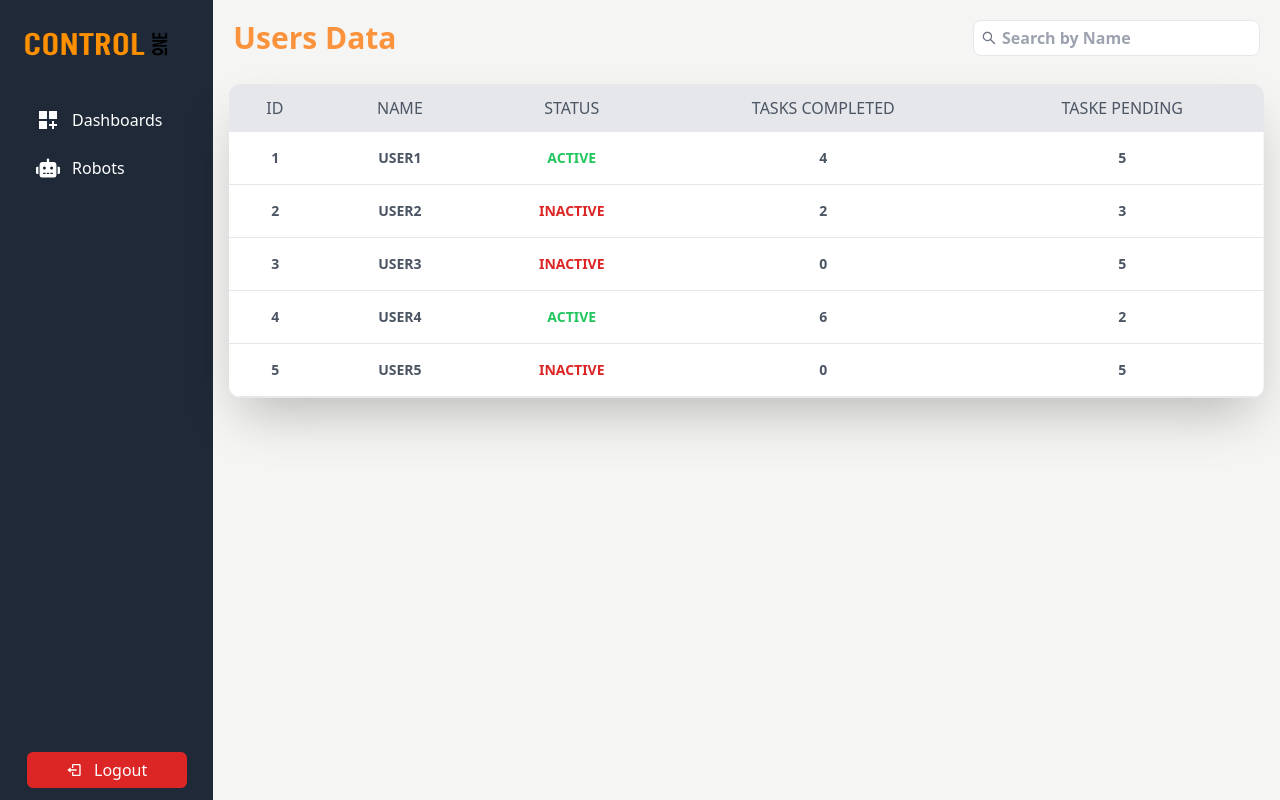
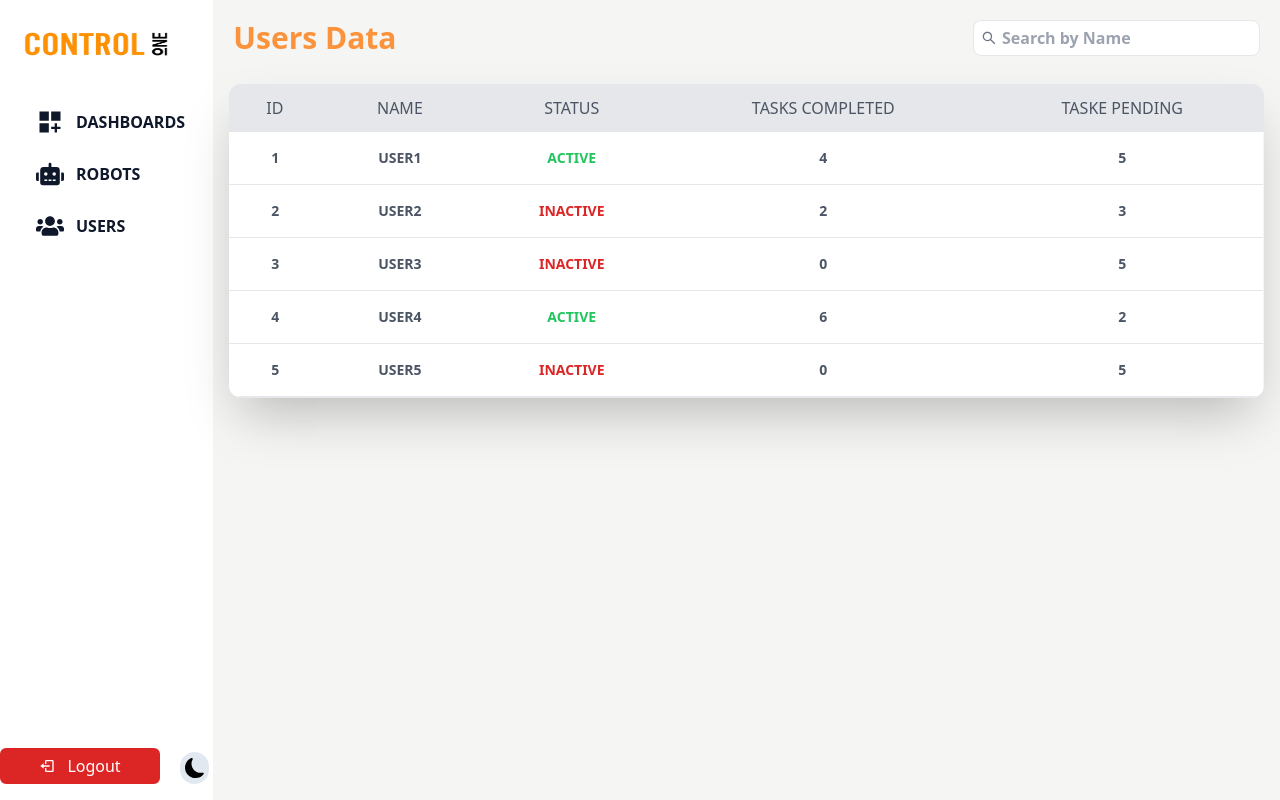
Before and after one commit to sudu-sudev/ControlOneFrontend, a React (Create React App) app: page /users in a window 1280 px wide. Built offline with nearby package versions, Linux system fonts and the light colour scheme.

Commit message:
Update Navbar.js

```diff
--- a/src/shared/Navbar.js
+++ b/src/shared/Navbar.js
@@ -1,16 +1,26 @@
-import React from 'react'
+import React, { useEffect, useState } from 'react'
 import { MdDashboardCustomize } from 'react-icons/md'
-import { FaRobot } from 'react-icons/fa'
+import { FaRobot, FaUsers } from 'react-icons/fa'
 import logo from '../logo.png'
 import { Link } from 'react-router-dom'
 import { BiLogOut } from 'react-icons/bi'
+import { BsFillSunFill, BsFillMoonFill } from 'react-icons/bs'
 
 const Navbar = () => {
+    const [theme, setTheme] = useState(false)
+    const element = document.documentElement
+
+    useEffect(() => {
+        theme === true
+            ? element.classList.add('dark')
+            : element.classList.remove('dark')
+    })
+
     return (
         <div
-            className={`bg-gray-800 flex flex-col text-white min-h-screen  top-0 left-0 w-2/12 `}
+            className={`dark:bg-slate-800 flex flex-col bg-slate-00 text-slate-900 dark:text-white min-h-screen  top-0 left-0 w-2/12 `}
         >
-            <div className="flex-1">
+            <div className="flex-1 ">
                 <Link to={'/dashboard'}>
                     <div className="flex items-center mt-4 hover:cursor-pointer hover:text-slate-400">
                         <img
@@ -20,33 +30,44 @@ const Navbar = () => {
                         />
                     </div>
                 </Link>
-                <div className="my-6 xl:ml-6 md:ml-4 sm:ml-2">
+                <div className="my-6 xl:ml-6 mr-3 md:ml-4 sm:ml-2 font-semibold">
                     <Link to={'/dashboard'}>
-                        <div className="xl:flex items-center hover:text-slate-400 hover:cursor-pointer ">
-                            <MdDashboardCustomize className="h-6 w-6 m-3  " />
-                            <span className="">Dashboards</span>
+                        <div className="xl:flex items-center hover:text-slate-400 hover:cursor-pointer dark:hover:bg-gray-700 hover:bg-slate-100 rounded">
+                            <MdDashboardCustomize className="h-7 w-7  m-3  " />
+                            <span className="uppercase">Dashboards</span>
                         </div>
                     </Link>
-                    {/* <MdDashboardCustomize className="h-6 w-6 m-3 hover:cursor-pointer hover:text-slate-400"/> */}
 
                     <Link to={'/robots'}>
-                        <div className="xl:flex  items-center hover:text-slate-400 hover:cursor-pointer ">
-                            <FaRobot className="h-6 w-6 m-3 " />
-                            <h1>Robots</h1>
+                        <div className="xl:flex  items-center hover:text-slate-400 hover:cursor-pointer dark:hover:bg-gray-700 hover:bg-slate-100 rounded">
+                            <FaRobot className="h-7 w-7  m-3 " />
+                            <h1 className="uppercase">Robots</h1>
                         </div>
                     </Link>
-                    {/* <FaRobot className="h-6 w-6 m-3 hover:cursor-pointer hover:text-slate-400"/> */}
+
+                    <Link to={'/users'}>
+                        <div className="xl:flex  items-center hover:text-slate-400 hover:cursor-pointer dark:hover:bg-gray-700 hover:bg-slate-100 rounded">
+                            <FaUsers className="h-7 w-7 m-3 " />
+                            <h1 className="uppercase">Users</h1>
+                        </div>
+                    </Link>
                 </div>
             </div>
-            <div className="mb-3 flex justify-center">
+            <div className="mb-3 flex  justify-center">
                 <Link to={'/'}>
                     <button
-                        className={` flex  items-center justify-center border-2 border-red-600 bg-red-600 text-white py-1 px-5 w-40 rounded-md `}
+                        className={` flex mr-4 items-center justify-center border-2 border-red-600 bg-red-600 text-white py-1 px-5 w-40 rounded-md `}
                     >
                         <BiLogOut className="mr-3" />
                         Logout
                     </button>
                 </Link>
+                <button
+                    className="w-8 h-8 flex justify-center items-center dark:bg-slate-500 bg-slate-200 dark:text-white  text-black text-xl rounded-full m-1"
+                    onClick={() => setTheme(!theme)}
+                >
+                    {theme === true ? <BsFillSunFill /> : <BsFillMoonFill />}
+                </button>
             </div>
         </div>
     )
```
